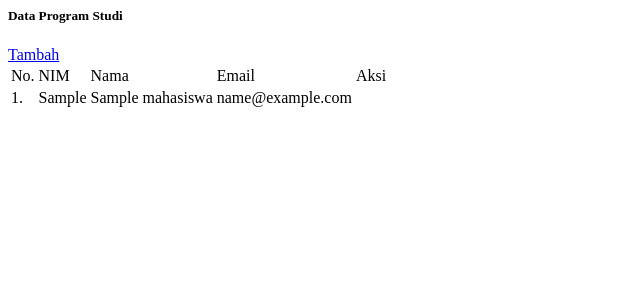
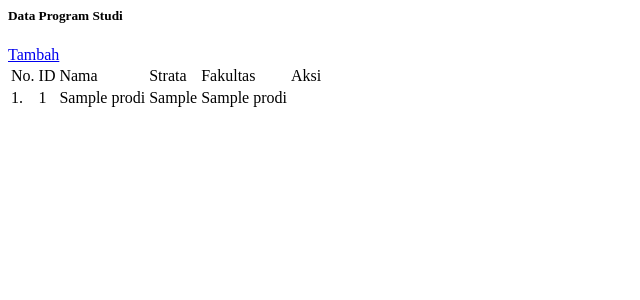
Before and after one commit to Dewa-Danny/24010110069_I-Dewa-Gde-Dannyswara_Tugas-3, a CodeIgniter app: the page made by application/views/prodi/index.php in a window 1280 px wide. Shown: the top 300 px of the page, without its empty margins (0-640 px from the left). Run offline with CodeIgniter, Linux system fonts and the light colour scheme; tables that the repository leaves empty or names only in its code hold one stand-in row (values such as "Sample post"); the template is opened without the code that fills it: most values are stand-ins (such as "Sample title", 1, 10 or a date in 2020).

Commit message:
Memodifikasi kode index.php

```diff
--- a/application/views/prodi/index.php
+++ b/application/views/prodi/index.php
@@ -11,24 +11,26 @@
 				<thead class="table-dark">
 					<tr>
 						<td>No.</td>
-						<td>NIM</td>
+						<td>ID</td>
 						<td>Nama</td>
-						<td>Email</td>
+						<td>Strata</td>
+						<td>Fakultas</td>
 						<td>Aksi</td>
 					</tr>
 				</thead>
 				<tbody>
-                    <?php foreach ($mahasiswa as $key => $value): ?>
+                    <?php foreach ($prodi as $key => $value): ?>
                         <tr>
                             <td><?php echo $key+1 ?>.</td>
-                            <td><?php echo $value['mahasiswa_nim'] ?></td>
-                            <td><?php echo $value['mahasiswa_nama'] ?></td>
-                            <td><?php echo $value['mahasiswa_email'] ?></td>
+                            <td><?php echo $value['prodi_id'] ?></td>
+                            <td><?php echo $value['prodi_name'] ?></td>
+                            <td><span class="badge bg-info text-dark fw-bold"><?php echo $value['prodi_strata']?></span></td>
+                            <td><?php echo $value['fakultas_name'] ?></td>
                             <td>
-                                <a class="btn btn-warning btn-sm" href="<?php echo base_url('mahasiswa/ubah/'.$value['mahasiswa_id']) ?>">
+                                <a class="btn btn-warning btn-sm" href="<?php echo base_url('prodi/ubah/'.$value['prodi_id']) ?>">
 									<i class="bi bi-pencil-square"></i>
 								</a>
-								<a class="btn btn-danger btn-sm btn-hapus" href="<?php echo base_url('mahasiswa/hapus/'.$value['mahasiswa_id']) ?>">
+								<a class="btn btn-danger btn-sm btn-hapus" href="<?php echo base_url('prodi/hapus/'.$value['prodi_id']) ?>">
 									<i class="bi bi-trash"></i>
 								</a>
                             </td>
```
